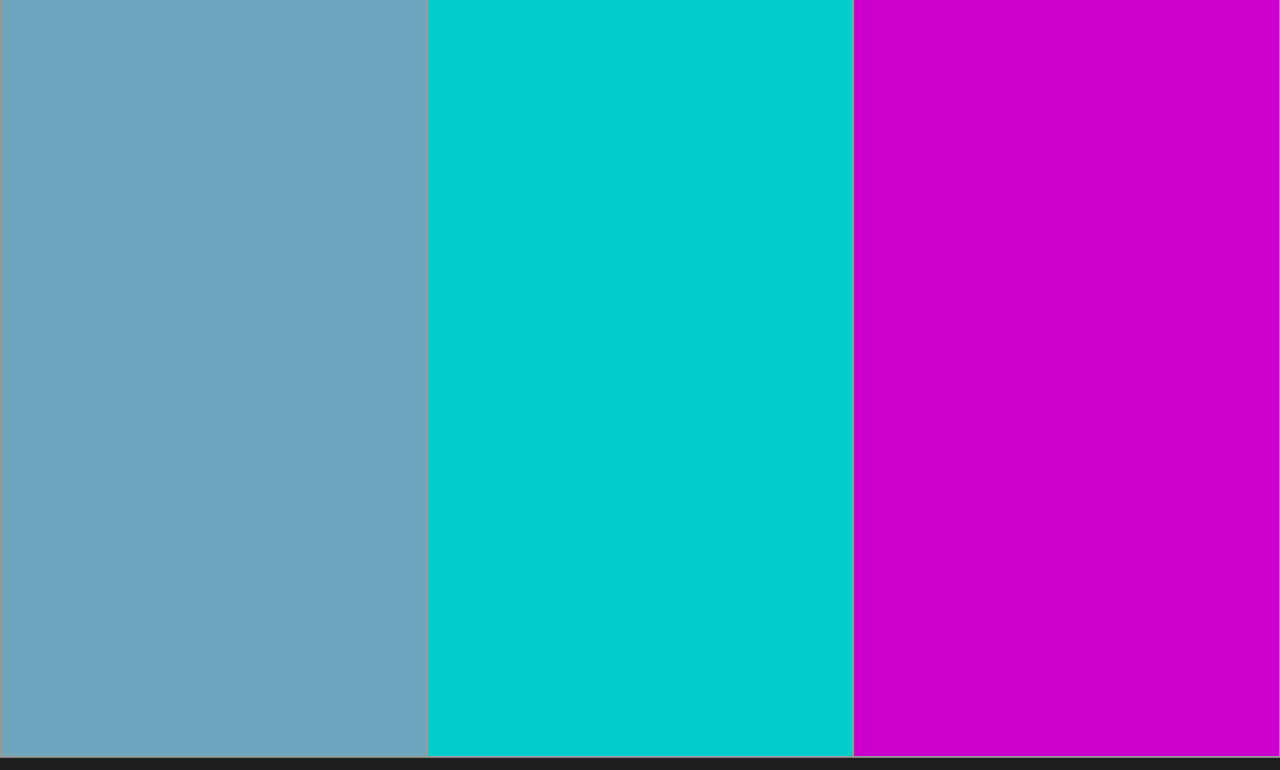
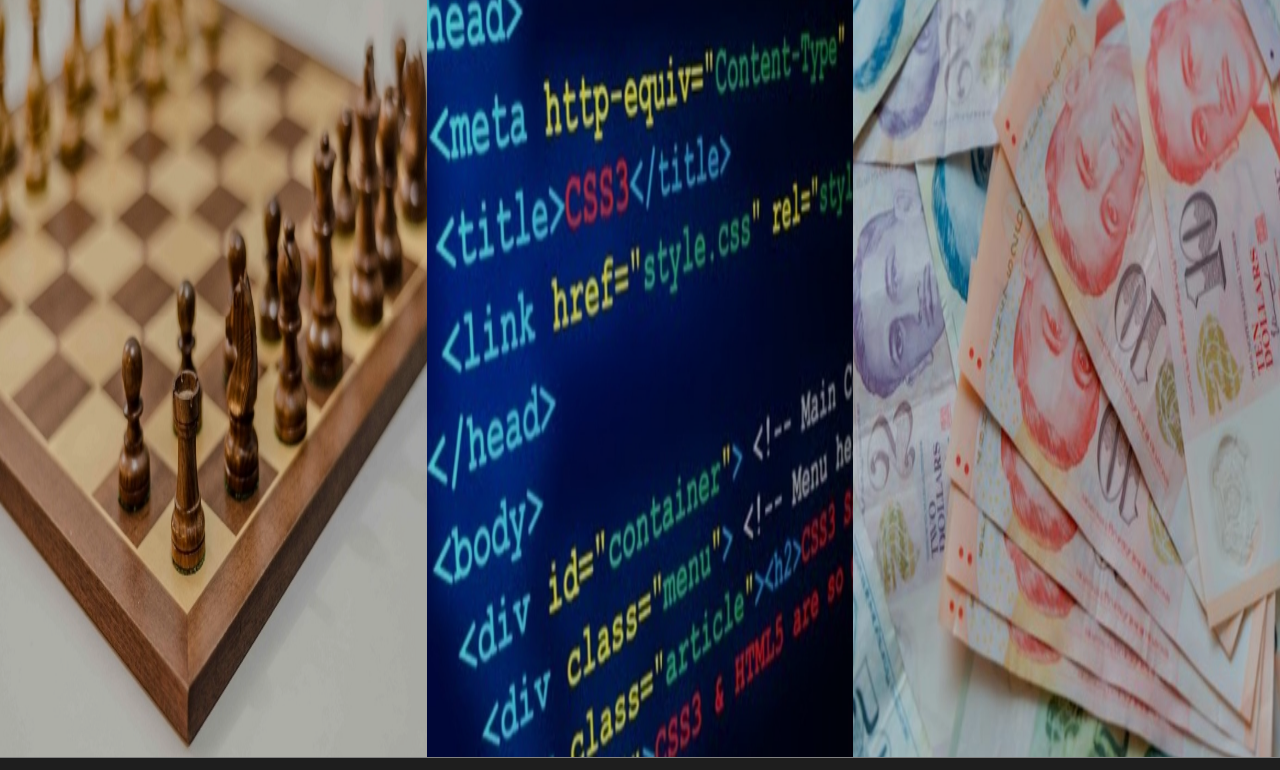
Before and after one commit to Ferrois/ferrois.github.io, a plain HTML site: page index.html in a window 1280 px wide. Shown: the part 303-1073 px from the top of the page. Drawn offline with Linux system fonts and the light colour scheme.

Commit message:
change name to index

```diff
--- a/FerroisWebpage.html
+++ b/index.html
@@ -12,7 +12,7 @@
 	<div class="container">
 		<div class="navigation-bar">
 			<div class="left-side">
-				<div href="FerroisWebpage.html" class="nav-button" id="selected-button">HOME
+				<div href="index.html" class="nav-button" id="selected-button">HOME
 				</div>
 				<a href="ferrois-about.html" class="nav-button">ABOUT
 				</a>
@@ -27,7 +27,7 @@
 			</div>
 		</div>
 		<div class="content-wrapper-one">
-			<img src="Images/chess.jpg" alt="" class="main-image">
+			<img src="chess.jpg" alt="" class="main-image">
 			<a class="darken-layer" href="ferrois-chess.html">
 				<p class="main-text">
 					Chess
@@ -39,7 +39,7 @@
 			</a>
 		</div>
 		<div class="content-wrapper-two">
-			<img src="Images/coding.jpg" alt="" class="main-image">
+			<img src="coding.jpg" alt="" class="main-image">
 			<div class="darken-layer">
 				<p class="main-text">
 					Projects
@@ -51,7 +51,7 @@
 			</div>
 		</div>
 		<div class="content-wrapper-three">
-			<img src="Images/jobs.jpg" alt="" class="main-image">
+			<img src="jobs.jpg" alt="" class="main-image">
 			<div class="darken-layer">
 				<p class="main-text">
 					Jobs
```
